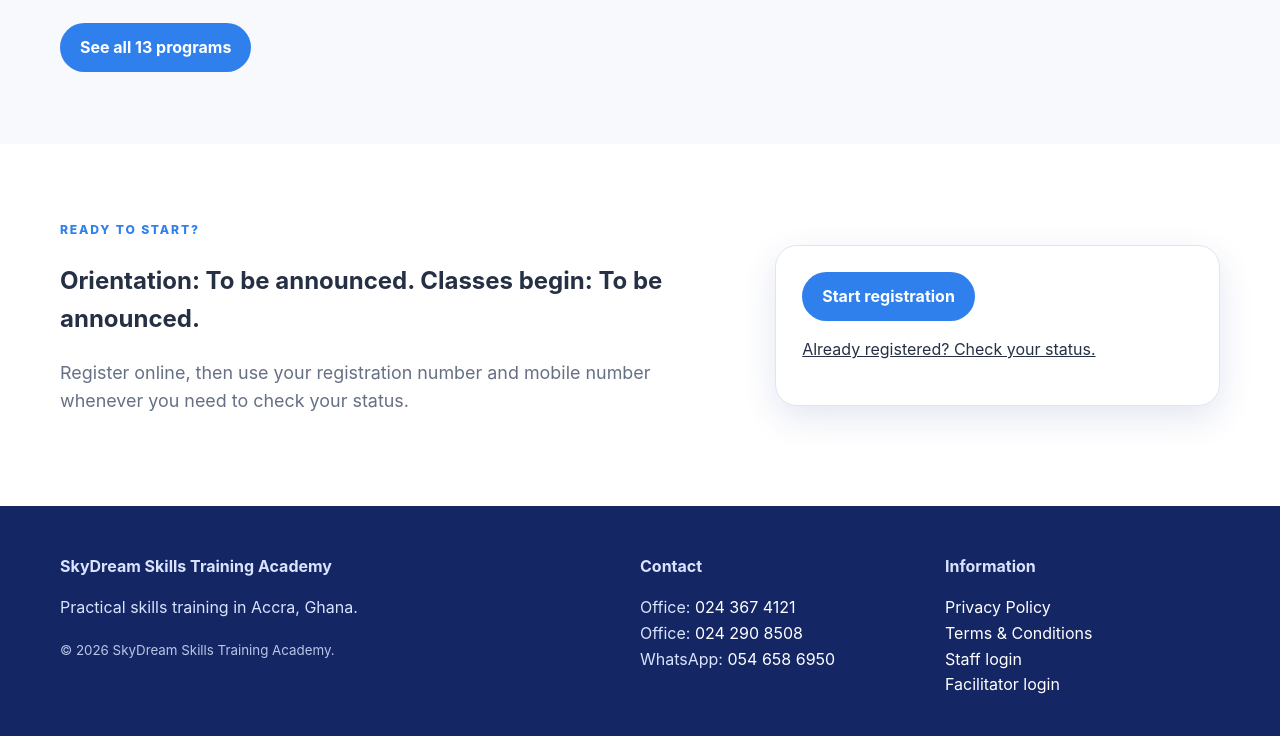
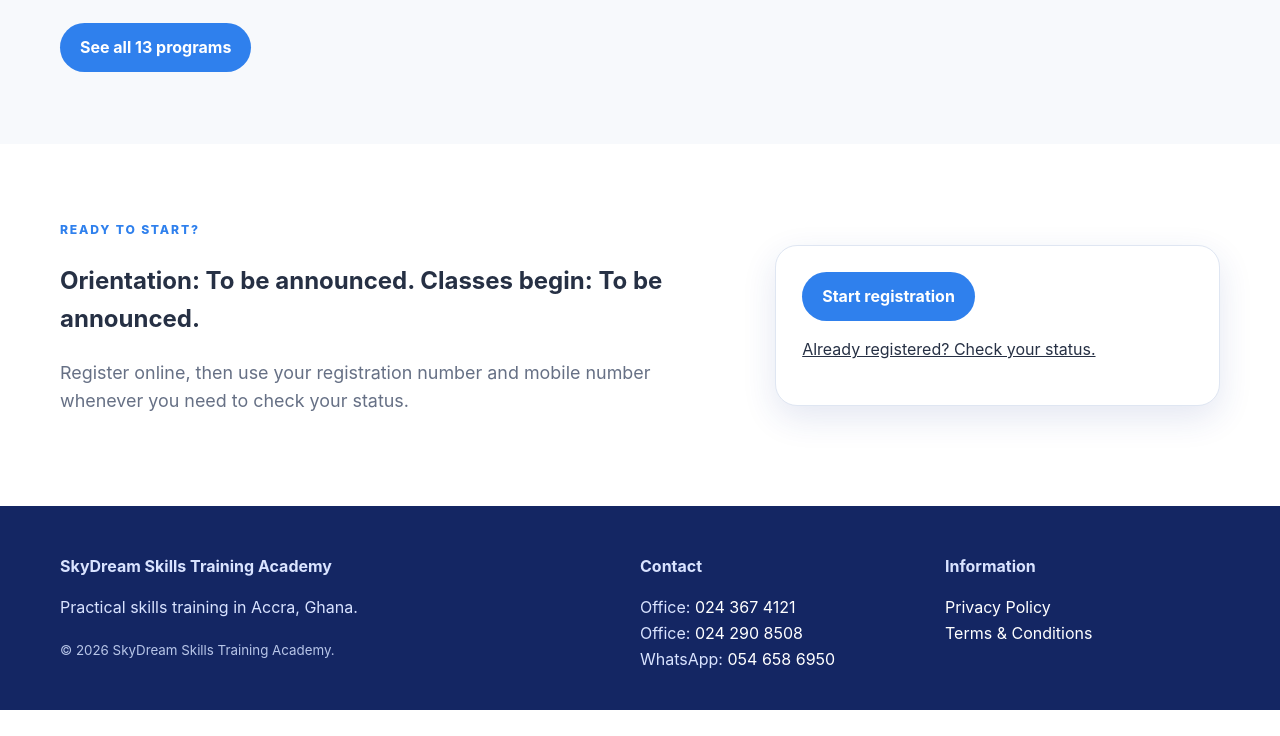
Before and after one commit to bismarkowusu1696-creator/sky-dream-academy, a plain HTML site: page index.html in a window 1280 px wide. Shown: the part 1777-2513 px from the top of the page. After the commit the page ends 2487 px from the top, so only its background shows below. Drawn offline with Linux system fonts and the light colour scheme; no server answers.

Commit message:
Remove staff login links from public website

```diff
--- a/index.html
+++ b/index.html
@@ -19,6 +19,6 @@
 <section class="section section-alt"><div class="container"><div class="section-head"><span class="eyebrow">Popular programs</span><h2>Choose your path</h2><p>All current programs run for approximately three months unless the academy announces a change for a future intake.</p></div><div class="grid grid-3"><article class="card"><h3>Fashion Design</h3><p>Pattern drafting, cutting, sewing, fitting and fabric selection.</p></article><article class="card"><h3>Electricals</h3><p>House wiring, circuit testing, fault-finding and safe installation practices.</p></article><article class="card"><h3>Graphic Design</h3><p>Visual design for branding, print, social media and digital work.</p></article><article class="card"><h3>Pastries & Baking</h3><p>Practical bread, cake, pastry and small bakery business skills.</p></article><article class="card"><h3>Cosmetology</h3><p>Skin care, make-up, facials, nail care, hygiene and sanitation.</p></article><article class="card"><h3>Korean Language</h3><p>Hangul, everyday conversation, basic grammar and cultural etiquette.</p></article></div><div class="hero-actions"><a class="btn btn-primary" href="programs.html">See all 13 programs</a></div></div></section>
 <section class="section"><div class="container hero-grid"><div><span class="eyebrow">Ready to start?</span><h2>Orientation: <span data-intake-orientation>To be announced</span>. Classes begin: <span data-intake-classes>To be announced</span>.</h2><p class="lead">Register online, then use your registration number and mobile number whenever you need to check your status.</p></div><div class="hero-card"><a class="btn btn-primary" href="register.html">Start registration</a><p><a href="check-status.html">Already registered? Check your status.</a></p></div></div></section>
 </main>
-<footer class="footer"><div class="container footer-grid"><div><strong>SkyDream Skills Training Academy</strong><p>Practical skills training in Accra, Ghana.</p><small>© <span data-year></span> SkyDream Skills Training Academy.</small></div><div><strong>Contact</strong><p>Office: <a href="tel:+233243674121">024 367 4121</a><br>Office: <a href="tel:+233242908508">024 290 8508</a><br>WhatsApp: <a href="https://wa.me/233546586950">054 658 6950</a></p></div><div><strong>Information</strong><p><a href="privacy.html">Privacy Policy</a><br><a href="terms.html">Terms & Conditions</a><br><a href="admin.html" rel="nofollow">Staff login</a><br><a href="facilitator.html" rel="nofollow">Facilitator login</a></p></div></div></footer>
+<footer class="footer"><div class="container footer-grid"><div><strong>SkyDream Skills Training Academy</strong><p>Practical skills training in Accra, Ghana.</p><small>© <span data-year></span> SkyDream Skills Training Academy.</small></div><div><strong>Contact</strong><p>Office: <a href="tel:+233243674121">024 367 4121</a><br>Office: <a href="tel:+233242908508">024 290 8508</a><br>WhatsApp: <a href="https://wa.me/233546586950">054 658 6950</a></p></div><div><strong>Information</strong><p><a href="privacy.html">Privacy Policy</a><br><a href="terms.html">Terms & Conditions</a></p></div></div></footer>
 <script src="https://www.gstatic.com/firebasejs/10.12.2/firebase-app-compat.js"></script><script src="https://www.gstatic.com/firebasejs/10.12.2/firebase-functions-compat.js"></script><script src="https://www.gstatic.com/firebasejs/10.12.2/firebase-app-check-compat.js"></script><script src="assets/firebase.js"></script><script src="assets/public.js"></script>
 </body></html>
```
